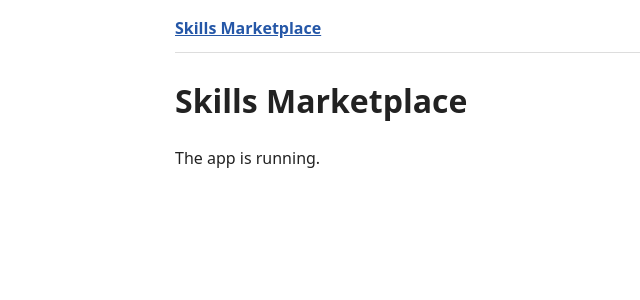
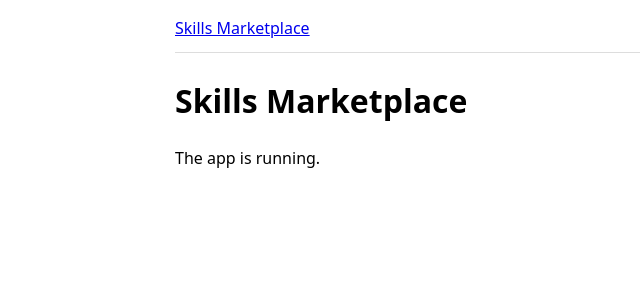
Before and after one commit to Marcel-Pereira/skills_marketplace, a Flask app: page / in a window 1280 px wide. Shown: the top 300 px of the page, without its empty margins (65-705 px from the left). Run offline with Flask 3, Linux system fonts and the light colour scheme.

Commit message:
Keep only base styles, leave the rest to design work

```diff
--- a/app/static/style.css
+++ b/app/static/style.css
@@ -1,8 +1,2 @@
-body { font-family: system-ui, sans-serif; max-width: 800px; margin: 0 auto; padding: 16px; color: #222; line-height: 1.5; }
-nav { display: flex; gap: 16px; padding-bottom: 12px; margin-bottom: 24px; border-bottom: 1px solid #ddd; }
-nav a:first-child { font-weight: bold; margin-right: auto; }
-a { color: #2557a7; }
-article { border: 1px solid #ddd; border-radius: 8px; padding: 12px 16px; margin-bottom: 12px; }
-form { display: flex; flex-direction: column; gap: 12px; max-width: 400px; }
-input, textarea, button { font: inherit; padding: 8px; border: 1px solid #ccc; border-radius: 6px; }
-button { background: #2557a7; color: white; border: none; cursor: pointer; }
+body { font-family: system-ui, sans-serif; max-width: 800px; margin: 0 auto; padding: 16px; line-height: 1.5; }
+nav { padding-bottom: 12px; margin-bottom: 24px; border-bottom: 1px solid #ddd; }
```
